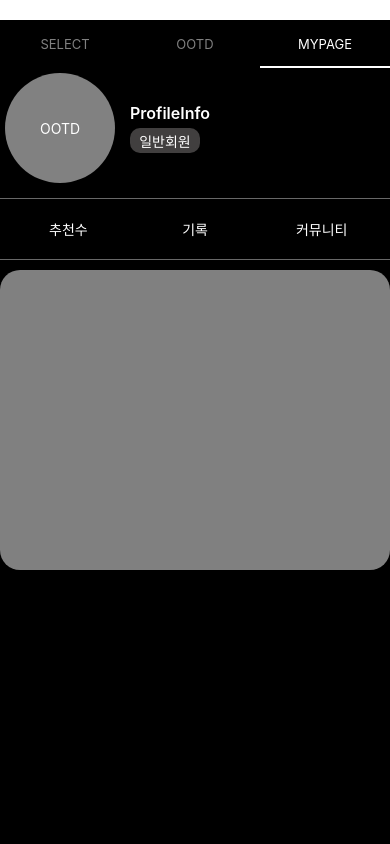
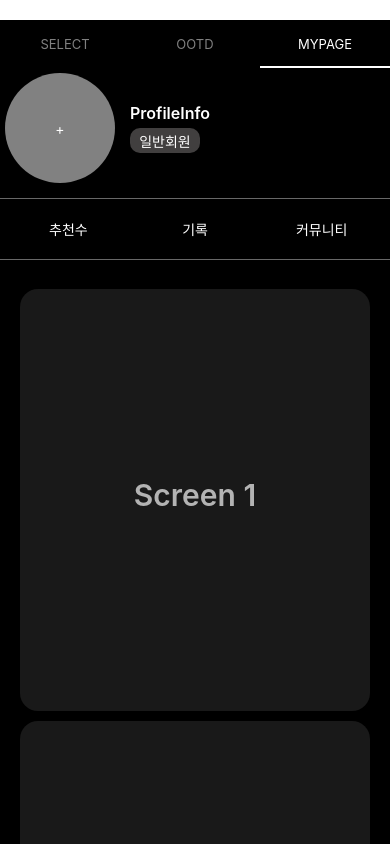
Before and after one commit to OOTC-project/OOTC-FE, a React Native app: screen /myPage in a window 390 px wide. Built offline with nearby package versions, Linux system fonts and the light colour scheme.

Commit message:
feature: make no data layout and mypage scroll

```diff
--- a/src/components/atoms/SaveImage.tsx
+++ b/src/components/atoms/SaveImage.tsx
@@ -1,10 +1,106 @@
-import { View, Text, StyleSheet } from 'react-native';
-import React from 'react';
+import {
+    View,
+    Text,
+    StyleSheet,
+    Pressable,
+    TextInput,
+    FlatList,
+    TouchableOpacity,
+    Modal,
+    Dimensions,
+} from 'react-native';
+import React, { useEffect, useState } from 'react';
+import ImagePickerExample from '../organism/ImagePicker';
+import OotdItemContainer from '../organism/OotdItemContainer';
+import OotdItemBox from '../organism/OotdItemBox';
 
 const SaveImage = ({ index }: any) => {
+    const data = [
+        { key: '1', screen: 'Screen 1' },
+        { key: '2', screen: 'Screen 2' },
+        { key: '3', screen: 'Screen 3' },
+        { key: '4', screen: 'Screen 3' },
+        { key: '5', screen: 'Screen 3' },
+        { key: '6', screen: 'Screen 3' },
+    ];
+
+    const [list, setList] = useState(data);
+
+    useEffect(() => {
+        if (list.length === data.length) {
+            setList((prevList) => [
+                ...prevList,
+                { key: new Date().toString(), screen: '+' },
+            ]);
+        }
+    }, [list]);
+    const [modalVisible, setModalVisible] = useState(false);
+    const screenWidth = Dimensions.get('window').width;
+    const screenHeight = Dimensions.get('window').height;
+
     return (
         <View style={styles.container}>
-            <Text>{index}</Text>
+            <Text>11</Text>
+            <OotdItemContainer>
+                <FlatList
+                    showsHorizontalScrollIndicator={true}
+                    onMomentumScrollEnd={() => {
+                        console.log('Scrolling is End');
+                    }}
+                    contentContainerStyle={styles.scrollViewContent}
+                    data={list}
+                    renderItem={({ item, index }) => (
+                        <TouchableOpacity
+                            onPress={() => {
+                                index === list.length - 1
+                                    ? setModalVisible(true)
+                                    : null;
+                            }}
+                        >
+                            <OotdItemBox
+                                width={screenWidth - 40}
+                                height={screenHeight / 2}
+                            >
+                                <Text style={styles.title}>{item.screen}</Text>
+                            </OotdItemBox>
+                        </TouchableOpacity>
+                    )}
+                />
+            </OotdItemContainer>
+            <Modal
+                animationType="slide"
+                transparent={true}
+                visible={modalVisible}
+                onRequestClose={() => {
+                    setModalVisible(!modalVisible);
+                }}
+            >
+                <View style={styles.centeredView}>
+                    <View style={styles.modal}>
+                        <View style={styles.modalBox}>
+                            <TextInput
+                                placeholder="태그명을 입력해주세요."
+                                placeholderTextColor="grey"
+                                keyboardType="default"
+                                style={styles.textInput}
+                            />
+                            <ImagePickerExample />
+                        </View>
+                        <Pressable
+                            style={styles.saveBtn}
+                            onPress={() => setModalVisible(!modalVisible)}
+                        >
+                            <Text style={styles.saveBtnText}>저장</Text>
+                        </Pressable>
+                        <Pressable
+                            style={styles.closeBtn}
+                            onPress={() => setModalVisible(!modalVisible)}
+                        >
+                            <Text style={styles.closeBtnText}>취소</Text>
+                        </Pressable>
+                    </View>
+                </View>
+            </Modal>
         </View>
     );
 };
@@ -13,11 +109,65 @@ export default SaveImage;
 
 const styles = StyleSheet.create({
     container: {
-        height: 300,
-        borderRadius: 20,
-        padding: 5,
+        display: 'flex',
+        justifyContent: 'center',
+        alignItems: 'center',
+        backgroundColor: '#000000',
         marginTop: 10,
-        marginBottom: 5,
-        backgroundColor: 'gray',
+        marginVertical: 40,
+    },
+    scrollViewContent: { alignItems: 'center' },
+    title: {
+        fontSize: 30,
+        color: 'white',
+        fontWeight: '600',
+        marginBottom: 10,
+    },
+
+    centeredView: {
+        flex: 1,
+        justifyContent: 'center',
+        alignItems: 'center',
+    },
+    modal: {
+        backgroundColor: '#181818',
+        opacity: 0.95,
+        width: '100%',
+        height: '100%',
+        borderRadius: 18,
+        padding: 10,
+    },
+    modalBox: { flex: 8 },
+    saveBtn: {
+        flex: 1,
+        justifyContent: 'center',
+        alignItems: 'center',
+        borderRadius: 13,
+        backgroundColor: '#fff',
+        marginTop: 10,
+    },
+    saveBtnText: {
+        color: '#000000',
+        fontSize: 20,
+    },
+    closeBtn: {
+        flex: 1,
+        justifyContent: 'center',
+        alignItems: 'center',
+        borderRadius: 13,
+        backgroundColor: '#000000',
+        marginTop: 10,
+    },
+    closeBtnText: {
+        color: '#fff',
+        fontSize: 20,
+    },
+    textInput: {
+        padding: 10,
+        borderRadius: 13,
+        backgroundColor: '#000000',
+        color: '#fff',
+
+        marginVertical: 5,
     },
 });
--- a/src/components/molecules/ProfileImage.tsx
+++ b/src/components/molecules/ProfileImage.tsx
@@ -1,15 +1,26 @@
-import { View, Text, StyleSheet } from 'react-native';
+import { View, Text, StyleSheet, Image } from 'react-native';
 import React from 'react';
 
 interface ProfileImageProps {
     width?: number;
     height?: number;
+    image?: any;
 }
 
-const ProfileImage = ({ width, height }: ProfileImageProps) => {
+const ProfileImage = ({ width, height, image }: ProfileImageProps) => {
+    console.log(image);
+
     return (
         <View style={[styles.container, { width, height }]}>
-            <Text style={styles.Text}>OOTD</Text>
+            {image ? (
+                <Image
+                    source={{ uri: image }}
+                    style={styles.image}
+                    resizeMode="cover"
+                />
+            ) : (
+                <Text style={styles.Text}>+</Text>
+            )}
         </View>
     );
 };
@@ -27,4 +38,9 @@ const styles = StyleSheet.create({
     Text: {
         color: '#fff',
     },
+    image: {
+        width: '100%',
+        height: '100%',
+        borderRadius: 100,
+    },
 });
--- a/src/components/organism/OotdItemBox.tsx
+++ b/src/components/organism/OotdItemBox.tsx
@@ -2,14 +2,29 @@ import React from 'react';
 import { View, StyleSheet, Dimensions } from 'react-native';
 
 interface OotdItemBoxProps {
+    width?: number;
+    height?: number;
     children?: React.ReactNode;
 }
 
-const OotdItemBox = ({ children }: OotdItemBoxProps) => {
-    return <View style={[styles.container]}>{children}</View>;
+const OotdItemBox = ({ width, height, children }: OotdItemBoxProps) => {
+    return (
+        <View
+            style={[
+                styles.container,
+                {
+                    width: width || screenWidth / 1.5,
+                    height: height || screenHeight / 4,
+                },
+            ]}
+        >
+            {children}
+        </View>
+    );
 };
 
 export default OotdItemBox;
+
 const screenWidth = Dimensions.get('window').width;
 const screenHeight = Dimensions.get('window').height;
 
@@ -17,8 +32,6 @@ const styles = StyleSheet.create({
     container: {
         backgroundColor: '#242424',
         opacity: 0.7,
-        width: screenWidth / 1.5,
-        height: screenHeight / 4,
         borderRadius: 18,
         padding: 5,
         marginTop: 10,
--- a/src/components/organism/ProfileBox.tsx
+++ b/src/components/organism/ProfileBox.tsx
@@ -1,19 +1,37 @@
-import { View, Text, StyleSheet } from 'react-native';
-import React from 'react';
+import { View, Text, StyleSheet, TouchableOpacity } from 'react-native';
+import React, { useState } from 'react';
 import ProfileImage from '../molecules/ProfileImage';
 import ProfileInfo from '../molecules/ProfileInfo';
+import * as ImagePicker from 'expo-image-picker';
 
 interface ProfileBoxProps {
     width?: number;
     height?: number;
 }
 const ProfileBox = ({ width, height }: ProfileBoxProps) => {
+    const [image, setImage] = useState('');
+
+    const pickImage = async () => {
+        let result = await ImagePicker.launchImageLibraryAsync({
+            mediaTypes: ImagePicker.MediaTypeOptions.All,
+            allowsEditing: true,
+            aspect: [4, 3],
+            quality: 1,
+        });
+
+        if (result.assets && !result.canceled) {
+            setImage(result.assets[0].uri);
+        }
+    };
     return (
         <View style={[styles.container, { width }]}>
-            <ProfileImage
-                height={height ? height - 10 : 0}
-                width={height ? height - 10 : 0}
-            />
+            <TouchableOpacity onPress={pickImage}>
+                <ProfileImage
+                    height={height ? height - 10 : 0}
+                    width={height ? height - 10 : 0}
+                    image={image}
+                />
+            </TouchableOpacity>
             <ProfileInfo />
         </View>
     );
--- a/src/components/organism/SaveImages.tsx
+++ b/src/components/organism/SaveImages.tsx
@@ -1,9 +1,19 @@
-import { View, Text } from 'react-native';
+import { View, Text, StyleSheet } from 'react-native';
 import React from 'react';
 import SaveImage from '../atoms/SaveImage';
 
 const SaveImages = () => {
-    return <SaveImage />;
+    return (
+        <View style={styles.container}>
+            <SaveImage />
+        </View>
+    );
 };
 
 export default SaveImages;
+
+const styles = StyleSheet.create({
+    container: {
+        flex: 1,
+    },
+});
--- a/src/components/template/SelectBox.tsx
+++ b/src/components/template/SelectBox.tsx
@@ -17,11 +17,7 @@ interface ItemSelectBoxProps {
 }
 
 const ItemSelectBox = ({ title }: ItemSelectBoxProps) => {
-    const data = [
-        { key: '1', screen: 'Screen 1' },
-        { key: '2', screen: 'Screen 2' },
-        { key: '3', screen: 'Screen 3' },
-    ];
+    const data: string | ArrayLike<any> | null | undefined = [];
 
     const { counter: itemCounter } = useSelector((state: RootState) => state);
 
@@ -58,11 +54,12 @@ const ItemSelectBox = ({ title }: ItemSelectBoxProps) => {
     return (
         <View style={styles.container}>
             <Text style={styles.title}>{title}</Text>
+            {data && data.length > 0 ? (
                 <FlatList
                     horizontal
                     showsHorizontalScrollIndicator={true}
                     onMomentumScrollEnd={() => {
-                    console.log('Scrolling is End');
+                        console.log('Scrolling is End, select');
                     }}
                     contentContainerStyle={styles.scrollViewContent}
                     data={data}
@@ -74,6 +71,11 @@ const ItemSelectBox = ({ title }: ItemSelectBoxProps) => {
                         </TouchableOpacity>
                     )}
                 />
+            ) : (
+                <View style={styles.noDataContainer}>
+                    <Text style={styles.noData}>OOTD에서 추가해주세요 :)</Text>
+                </View>
+            )}
         </View>
     );
 };
@@ -91,4 +93,12 @@ const styles = StyleSheet.create({
         fontWeight: '600',
         marginBottom: 10,
     },
+    noData: { color: '#fff' },
+    noDataContainer: {
+        width: screenWidth,
+        display: 'flex',
+        alignItems: 'center',
+        justifyContent: 'center',
+        height: '50%',
+    },
 });
--- a/src/pages/myPage/index.tsx
+++ b/src/pages/myPage/index.tsx
@@ -1,9 +1,10 @@
-import { View, Text } from 'react-native';
+import { View } from 'react-native';
 import React from 'react';
 import { StyleSheet } from 'react-native';
 import ProfileBox from '../../components/organism/ProfileBox';
 import EventBox from '../../components/organism/EventBox';
 import SaveImages from '../../components/organism/SaveImages';
+import OotdPage from '../home';
 
 const MyPage = () => {
     return (
```
Lines whose indentation alone changed are shown as unchanged.
